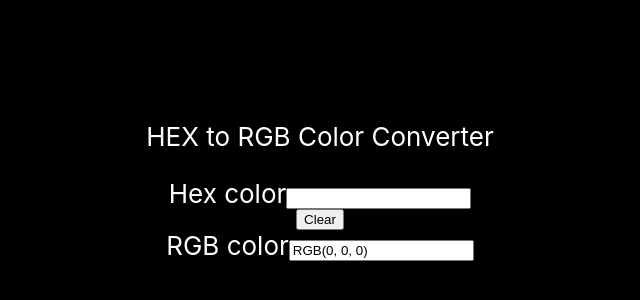
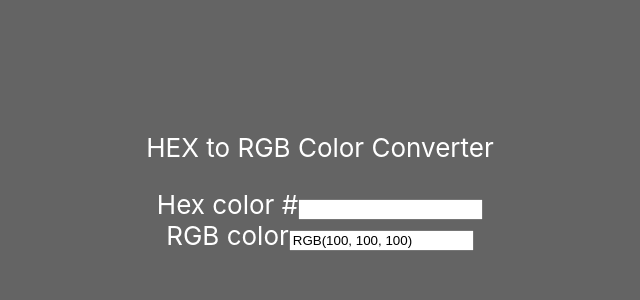
Before and after one commit to Mali-zi/hex2rgb, a React (Create React App) app: page / in a window 1280 px wide. Shown: the part 222-522 px from the top of the page, without its empty margins (320-960 px from the left). Built offline with nearby package versions, Linux system fonts and the light colour scheme.

Commit message:
feat: implement required functionality

```diff
--- a/src/components/ConvForm.tsx
+++ b/src/components/ConvForm.tsx
@@ -1,9 +1,11 @@
 import { useState } from "react";
+
+type AllowChar = string | number;
 
 function ConvForm() {
   const [hexColor, setHexColor] = useState<string>("");
-  const rgbColor = "RGB(0, 0, 0)";
-  const allowChars: string[] = ['0', '1', '2', '3', '4', '5', '6', '7', '8', '9', 'a', 'b', 'c', 'd', 'e', 'f'];
+  let rgbColor = "RGB(100, 100, 100)";
+  const allowChars: AllowChar[] = ['0', '1', '2', '3', '4', '5', '6', '7', '8', '9', 'a', 'b', 'c', 'd', 'e', 'f'];
 
   function handleKeyDown(event: React.KeyboardEvent<HTMLInputElement>) {
     const lowerChar = event.key.toLowerCase();
@@ -14,24 +16,61 @@ function ConvForm() {
 
   function handleChangeHex(event: React.ChangeEvent<HTMLInputElement>) {
     setHexColor(event.target.value);
-    // let curentColor: string = `{backgroundColor: ${hexColor}}`;
+  };
+
+  function newRgbColor() {
+    const arrHexColor: AllowChar[] = Array.from(hexColor);
+
+    const numArrHexColor = arrHexColor.map(item => {
+      if (!Number.isNaN(item)) {
+        if (item === 'a') {
+          item = 11;
+        };
+        if (item === 'b') {
+          item = 12;
+        };
+        if (item === 'c') {
+          item = 14;
+        };
+        if (item === 'd') {
+          item = 15;
+        };
+        if (item === 'f') {
+          item = 16;
+        };
+      };
+      return Number(item);
+    });
+
+    const newRgbColor: number[] = [0, 0 , 0];
+    for (let i=0; i < 3; i++) {
+      newRgbColor[i] = numArrHexColor[i * 2] * 16 + numArrHexColor[i * 2 + 1];
+    };
+    alert(newRgbColor);
+
+    rgbColor = `RGB(${newRgbColor[0]}, ${newRgbColor[1]}, ${newRgbColor[2]})`;
+    alert(rgbColor);
+    return (
+      rgbColor
+    );
+  };
+
   if (hexColor.length === 6) {
-      // curentColor = `{backgroundColor: ${hexColor}}`;
-    };
-    // return curentColor;
+    newRgbColor();
   };
 
   return (
     <div className="container"
       style={{
-      backgroundColor: rgbColor, // Added variable here
+      backgroundColor: rgbColor,
       }}
     >
     <p>
       HEX to RGB Color Converter
     </p>
+    <form>
       <label htmlFor="hexColor">
-        Hex color
+          Hex color #
           <input
             id="hexColor"
             name="hexColor"
@@ -42,7 +81,7 @@ function ConvForm() {
             onChange={handleChangeHex}
           />
         </label>
-      <button name="clear" type="button">Clear</button>
+      </form>
       <label htmlFor="rgbColor">
         RGB color
         <input
```
Lines whose indentation alone changed are shown as unchanged.
